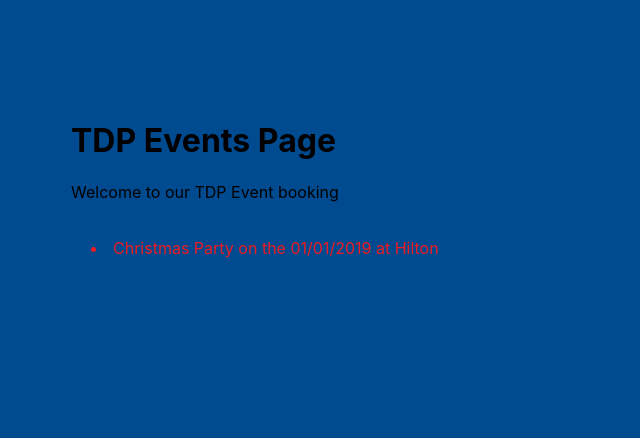
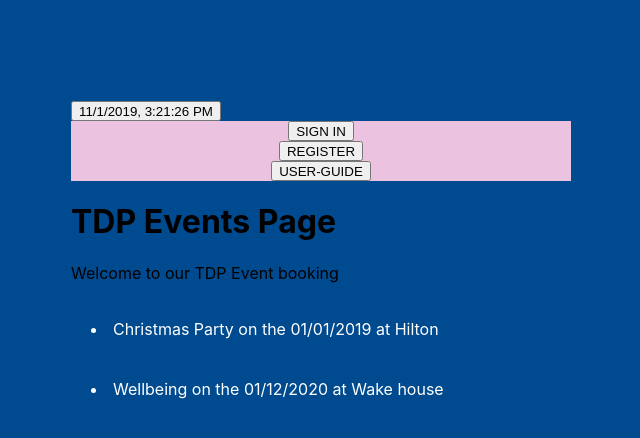
Before and after one commit to paramount197/TestDeploy, a React (Create React App) app: page / in a window 1280 px wide. Shown: the top 438 px of the page, without its empty margins (319-959 px from the left). Built offline with nearby package versions, Linux system fonts and the light colour scheme.

Commit message:
FIXED Complete before 1st meting with mark

```diff
--- a/src/App.css
+++ b/src/App.css
@@ -6,14 +6,16 @@
   height: 40vmin;
 }
 
-.buttonDiv {
-  background-color: #282c34;
+ .buttonDiv {
+  height: auto;
+  width: auto;
+  background-color: #ebc3e1;
   display: flex;
   flex-direction: column;
   align-items: center;
   justify-content: center;
-  font-size: calc(10px + 2vmin);
-  color: white;
+  font-size: 10px;
+  color: blue;
 }
 
 .App-link {
--- a/src/App.js
+++ b/src/App.js
@@ -4,6 +4,7 @@ import "./App.css";
 import Button from "./block/Button";
 import Welcome from "./pages/Welcome";
 import Header from "./block/Header";
+import { green } from "ansi-colors";
 
 function App() {
   // Change pageNumber to a number for you to work on and ONLY see your page.
@@ -11,11 +12,28 @@ function App() {
   var pageNumber = 0;
   var date = new Date();
   var getdate = date.toLocaleString();
+  const divStyle = {
+    color: 'RED',
+
+    // backgroundImage: 'url(' + imgUrl + ')',
+  };
+
 
   return (
     <>
       {/*Ifstatement below to only show welcome page if pageNumber is 0*/}
+      <Button name={getdate}/>
+      {/* <div style={divStyle}>SIGN IN</div>; */}
+      <div className="buttonDiv">
+          <Button name="SIGN IN" />
+          <Button name="REGISTER" />
+          <Button name="USER-GUIDE" />
+      </div>
       {pageNumber === 0 && <Welcome />}
+
+
+
+
 
 
 
--- a/src/block/Button.js
+++ b/src/block/Button.js
@@ -1,7 +1,9 @@
 import React from "react";
 
+
+
 function Button(props) {
-  return <button onClick={props.onClick}>{props.text}</button>;
+  return <button onClick={props.onClick}>{props.name}</button>;
 }
 
 export default Button;
--- a/src/index.css
+++ b/src/index.css
@@ -10,5 +10,14 @@ code {
 
 li {
   padding: 20px;
-  color: rgb(237, 28, 36);
+  color: white;
 }
+
+button{
+
+  display: inline-block;
+  width: auto;
+  height: 20px;
+  color: black;
+
+}
--- a/src/pages/Welcome.js
+++ b/src/pages/Welcome.js
@@ -2,6 +2,7 @@ import React from "react";
 import Header from "../block/Header";
 import Intro from "../block/Intro";
 import Events from "../block/Events";
+import Button from "../block/Button";
 
 // This is an array of objects that currently holds the event details.
 // This will eventually be provided via the eventBrite API
@@ -30,7 +31,7 @@ let tdpEventsList = [
   }
 ];
 
-var cohortToggle = "May 2019";
+var cohortToggle = "Sept 2019";
 
 function Welcome() {
   return (
@@ -41,6 +42,8 @@ function Welcome() {
         <Events eventsDetail={tdpEventsList} cohortIntake={cohortToggle} />
         {/* Above passes the tdpEventsList array to the Events component as a single object */}
       </div>
+
+
     </>
   );
 }
```
